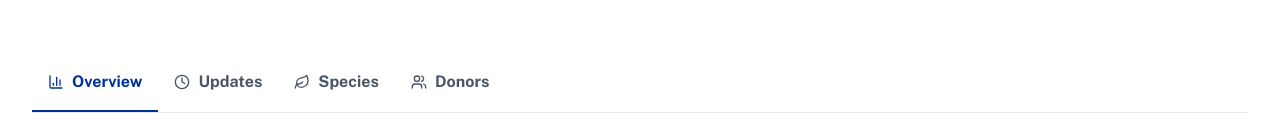
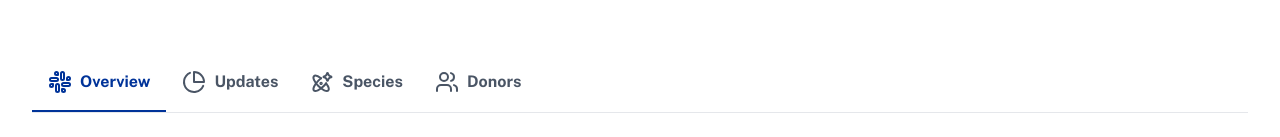
Before and after one commit to bugcurefrontend/fbh-frontend, a Next.js app: page /project-detail in a window 1280 px wide. Shown: the part 663-800 px from the top of the page. Built offline with nearby package versions, Linux system fonts and the light colour scheme.

Commit message:
feat: replace tabs icons and fix UI

```diff
--- a/src/components/ProjectTabs.tsx
+++ b/src/components/ProjectTabs.tsx
@@ -2,7 +2,7 @@
 
 import React from "react";
 import { Tabs, TabsList, TabsTrigger, TabsContent } from "./ui/tabs";
-import { ArrowRightIcon, BarChart3, Clock, Leaf, Users } from "lucide-react";
+import { ArrowRightIcon, Users } from "lucide-react";
 import Image from "next/image";
 import {
   Select,
@@ -11,6 +11,9 @@ import {
   SelectTrigger,
   SelectValue,
 } from "./ui/select";
+import Overview from "./icons/overview";
+import Update from "./icons/update";
+import Species from "./icons/Species";
 
 interface ProjectTabsProps {
   projectDescription: string;
@@ -69,28 +72,28 @@ const ProjectTabs: React.FC<ProjectTabsProps> = ({
               value="overview"
               className="flex items-center gap-2 px-4 py-4 border-b-2 border-transparent bg-transparent text-gray-600 hover:text-[#003399] rounded-none relative data-[state=active]:border-[#003399] data-[state=active]:text-[#003399] data-[state=active]:bg-transparent"
             >
-              <BarChart3 className="w-4 h-4" />
+              <Overview className="w-6 h-6" />
               <span className="font-bold text-base">Overview</span>
             </TabsTrigger>
             <TabsTrigger
               value="updates"
               className="flex items-center gap-2 px-4 py-4 border-b-2 border-transparent bg-transparent text-gray-600 hover:text-[#003399] rounded-none data-[state=active]:border-[#003399] data-[state=active]:text-[#003399] data-[state=active]:bg-transparent"
             >
-              <Clock className="w-4 h-4" />
+              <Update className="w-6 h-6" />
               <span className="font-bold text-base">Updates</span>
             </TabsTrigger>
             <TabsTrigger
               value="species"
               className="flex items-center gap-2 px-4 py-4 border-b-2 border-transparent bg-transparent text-gray-600 hover:text-[#003399] rounded-none data-[state=active]:border-[#003399] data-[state=active]:text-[#003399] data-[state=active]:bg-transparent"
             >
-              <Leaf className="w-4 h-4" />
+              <Species className="w-6 h-6" />
               <span className="font-bold text-base">Species</span>
             </TabsTrigger>
             <TabsTrigger
               value="donors"
               className="flex items-center gap-2 px-4 py-4 border-b-2 border-transparent bg-transparent text-gray-600 hover:text-[#003399] rounded-none data-[state=active]:border-[#003399] data-[state=active]:text-[#003399] data-[state=active]:bg-transparent"
             >
-              <Users className="w-4 h-4" />
+              <Users className="w-6 h-6" />
               <span className="font-bold text-base">Donors</span>
             </TabsTrigger>
           </TabsList>
@@ -130,13 +133,13 @@ const ProjectTabs: React.FC<ProjectTabsProps> = ({
               <div key={update.id} className="space-y-4">
                 <h3 className="font-bold text-xl">{update.month}</h3>
 
-                <div className="grid grid-cols-1 md:grid-cols-3 gap-4 items-center">
+                <div className="flex justify-between items-center">
                   {/* Images */}
-                  <div className="grid grid-cols-2 gap-4 col-span-2">
+                  <div className="w-1/2 grid grid-cols-2 gap-2 col-span-2">
                     {update.images.map((img, i) => (
                       <div
                         key={i}
-                        className="relative w-full h-40 md:h-48 lg:h-60 rounded-lg overflow-hidden"
+                        className="relative w-full h-[185px] rounded-lg overflow-hidden"
                       >
                         <Image
                           src={img}
@@ -149,7 +152,7 @@ const ProjectTabs: React.FC<ProjectTabsProps> = ({
                   </div>
 
                   {/* Text */}
-                  <p className="text-sm text-gray-700 leading-relaxed">
+                  <p className="w-[45%] text-sm text-gray-700 leading-relaxed">
                     {update.text}
                   </p>
                 </div>
--- a/src/components/RelatedProjects.tsx
+++ b/src/components/RelatedProjects.tsx
@@ -28,15 +28,12 @@ const RelatedProjects: React.FC<RelatedProjectsProps> = ({
   return (
     <div className="md:space-y-8 space-y-6">
       {/* Header */}
-      <div className="flex justify-between items-center">
-        <h2 className="text-2xl sm:text-[32px] font-[Playfair_Display] font-semibold sm:text-center text-[#232D26]">
-          Explore other projects
+      <div className="w-full md:text-center mb-8 relative">
+        <h2 className="text-2xl sm:text-[32px] font-[Playfair_Display] font-semibold mx-auto sm:mx-0 text-black md:text-[32px] md:font-semibold md:leading-[48px] md:align-middle md:text-[#090C0F]">
+          Explore other projects{" "}
         </h2>
-        <button
-          onClick={onViewAll}
-          className="md:text-sm text-xs font-bold text-[#003399] hover:text-[#002266] uppercase tracking-wide"
-        >
-          VIEW ALL
+        <button className="absolute right-0 top-4 text-[#003399] font-bold text-xs uppercase md:font-bold md:text-xs md:leading-[18px] md:text-center md:align-middle md:uppercase md:text-[#003399]">
+          View All
         </button>
       </div>
 
--- /dev/null
+++ b/src/components/icons/Species.tsx
@@ -0,0 +1,37 @@
+const Species = (props: React.SVGProps<SVGSVGElement>) => {
+  return (
+    <div>
+      <svg
+        width="24"
+        height="24"
+        viewBox="0 0 24 24"
+        fill="none"
+        xmlns="http://www.w3.org/2000/svg"
+        {...props}
+      >
+        <path
+          d="M11.0738 8.30774C10.1268 9.02705 9.23076 9.81129 8.39206 10.6548C4.44025 14.6139 2.43933 19.0255 3.92057 20.5108C5.4018 21.9948 9.8066 19.9888 13.757 16.0311C14.599 15.1904 15.3818 14.2922 16.0998 13.3429"
+          stroke="currentColor"
+          stroke-width="2"
+          stroke-linecap="round"
+          stroke-linejoin="round"
+        />
+        <path
+          d="M16.0999 13.3434C18.4301 16.4422 19.3791 19.3572 18.2286 20.5099C16.746 21.9952 12.3426 19.9892 8.39078 16.0315C4.44175 12.071 2.44083 7.66083 3.92206 6.17547C5.07259 5.02421 7.98226 5.97501 11.0753 8.30816"
+          stroke="currentColor"
+          stroke-width="2"
+          stroke-linecap="round"
+          stroke-linejoin="round"
+        />
+        <path
+          d="M10.3784 13.34C10.3784 13.5246 10.4516 13.7016 10.5819 13.8321C10.7122 13.9627 10.8889 14.036 11.0732 14.036C11.2574 14.036 11.4342 13.9627 11.5645 13.8321C11.6947 13.7016 11.7679 13.5246 11.7679 13.34C11.7679 13.1554 11.6947 12.9783 11.5645 12.8478C11.4342 12.7172 11.2574 12.6439 11.0732 12.6439C10.8889 12.6439 10.7122 12.7172 10.5819 12.8478C10.4516 12.9783 10.3784 13.1554 10.3784 13.34ZM13.8661 7.27878C13.4284 7.20222 13.4284 6.57438 13.8661 6.49921C14.6394 6.36501 15.3552 6.00287 15.922 5.45908C16.4888 4.91528 16.8809 4.21452 17.0481 3.44635L17.0732 3.32523C17.1676 2.89368 17.7818 2.8909 17.8791 3.32106L17.9124 3.46166C18.0868 4.22603 18.4826 4.92178 19.0502 5.46167C19.6178 6.00155 20.3318 6.36152 21.1028 6.49642C21.5419 6.57299 21.5419 7.205 21.1028 7.28017C20.3318 7.41508 19.6178 7.77505 19.0502 8.31493C18.4826 8.85481 18.0868 9.55057 17.9124 10.3149L17.8791 10.4555C17.7818 10.8871 17.1676 10.8843 17.0732 10.4528L17.0454 10.3316C16.8781 9.56347 16.486 8.86271 15.9192 8.31891C15.3524 7.77512 14.6366 7.41298 13.8633 7.27878H13.8661Z"
+          stroke="currentColor"
+          stroke-width="2"
+          stroke-linecap="round"
+          stroke-linejoin="round"
+        />
+      </svg>
+    </div>
+  );
+};
+export default Species;
--- /dev/null
+++ b/src/components/icons/overview.tsx
@@ -0,0 +1,71 @@
+import React from "react";
+
+const Overview = (props: React.SVGProps<SVGSVGElement>) => (
+  <svg
+    width="24"
+    height="24"
+    viewBox="0 0 24 24"
+    fill="none"
+    xmlns="http://www.w3.org/2000/svg"
+    {...props}
+  >
+    <path
+      d="M14.5 10C13.67 10 13 9.33 13 8.5V3.5C13 2.67 13.67 2 14.5 2C15.33 2 16 2.67 16 3.5V8.5C16 9.33 15.33 10 14.5 10Z"
+      stroke="currentColor"
+      strokeWidth="2"
+      strokeLinecap="round"
+      strokeLinejoin="round"
+    />
+    <path
+      d="M20.5 10H19V8.5C19 7.67 19.67 7 20.5 7C21.33 7 22 7.67 22 8.5C22 9.33 21.33 10 20.5 10Z"
+      stroke="currentColor"
+      strokeWidth="2"
+      strokeLinecap="round"
+      strokeLinejoin="round"
+    />
+    <path
+      d="M9.5 14C10.33 14 11 14.67 11 15.5V20.5C11 21.33 10.33 22 9.5 22C8.67 22 8 21.33 8 20.5V15.5C8 14.67 8.67 14 9.5 14Z"
+      stroke="currentColor"
+      strokeWidth="2"
+      strokeLinecap="round"
+      strokeLinejoin="round"
+    />
+    <path
+      d="M3.5 14H5V15.5C5 16.33 4.33 17 3.5 17C2.67 17 2 16.33 2 15.5C2 14.67 2.67 14 3.5 14Z"
+      stroke="currentColor"
+      strokeWidth="2"
+      strokeLinecap="round"
+      strokeLinejoin="round"
+    />
+    <path
+      d="M14 14.5C14 13.67 14.67 13 15.5 13H20.5C21.33 13 22 13.67 22 14.5C22 15.33 21.33 16 20.5 16H15.5C14.67 16 14 15.33 14 14.5Z"
+      stroke="currentColor"
+      strokeWidth="2"
+      strokeLinecap="round"
+      strokeLinejoin="round"
+    />
+    <path
+      d="M15.5 19H14V20.5C14 21.33 14.67 22 15.5 22C16.33 22 17 21.33 17 20.5C17 19.67 16.33 19 15.5 19Z"
+      stroke="currentColor"
+      strokeWidth="2"
+      strokeLinecap="round"
+      strokeLinejoin="round"
+    />
+    <path
+      d="M10 9.5C10 8.67 9.33 8 8.5 8H3.5C2.67 8 2 8.67 2 9.5C2 10.33 2.67 11 3.5 11H8.5C9.33 11 10 10.33 10 9.5Z"
+      stroke="currentColor"
+      strokeWidth="2"
+      strokeLinecap="round"
+      strokeLinejoin="round"
+    />
+    <path
+      d="M8.5 5H10V3.5C10 2.67 9.33 2 8.5 2C7.67 2 7 2.67 7 3.5C7 4.33 7.67 5 8.5 5Z"
+      stroke="currentColor"
+      strokeWidth="2"
+      strokeLinecap="round"
+      strokeLinejoin="round"
+    />
+  </svg>
+);
+
+export default Overview;
--- /dev/null
+++ b/src/components/icons/update.tsx
@@ -0,0 +1,21 @@
+const Update = (props: React.SVGProps<SVGSVGElement>) => {
+  return (
+    <svg
+      width="24"
+      height="24"
+      viewBox="0 0 24 24"
+      fill="none"
+      xmlns="http://www.w3.org/2000/svg"
+      {...props}
+    >
+      <path
+        d="M21.2099 15.89C20.5737 17.3945 19.5787 18.7202 18.3118 19.7513C17.0449 20.7824 15.5447 21.4874 13.9424 21.8048C12.34 22.1221 10.6843 22.0421 9.12006 21.5718C7.55578 21.1014 6.13054 20.2551 4.96893 19.1067C3.80733 17.9582 2.94473 16.5428 2.45655 14.9839C1.96837 13.4251 1.86948 11.7705 2.16851 10.1646C2.46755 8.55878 3.15541 7.05063 4.17196 5.77203C5.18851 4.49343 6.5028 3.48332 7.99992 2.83M21.9999 12C21.9999 10.6868 21.7413 9.38642 21.2387 8.17317C20.7362 6.95991 19.9996 5.85752 19.071 4.92893C18.1424 4.00035 17.04 3.26375 15.8267 2.7612C14.6135 2.25866 13.3131 2 11.9999 2V12H21.9999Z"
+        stroke="currentColor"
+        stroke-width="2"
+        stroke-linecap="round"
+        stroke-linejoin="round"
+      />
+    </svg>
+  );
+};
+export default Update;
```
